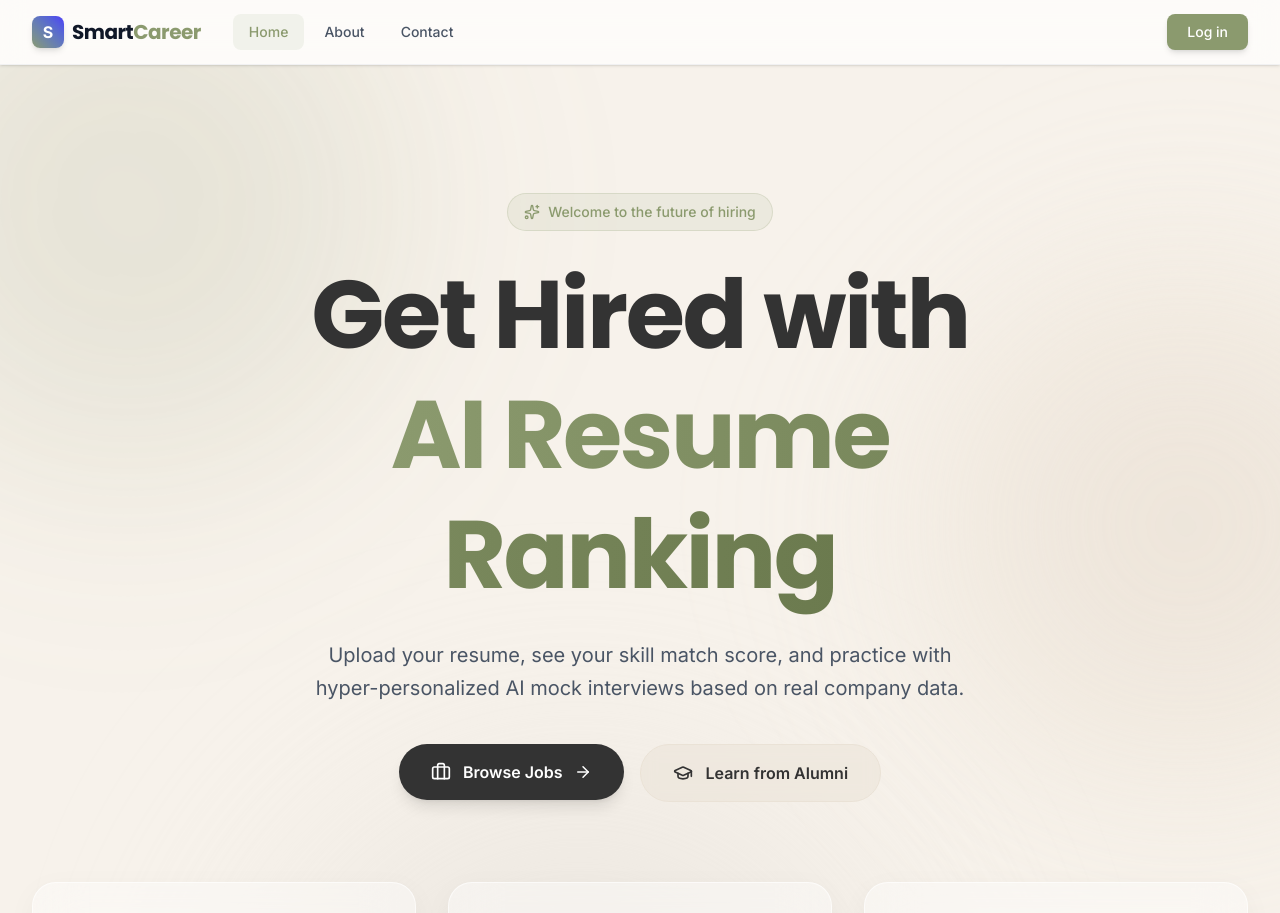
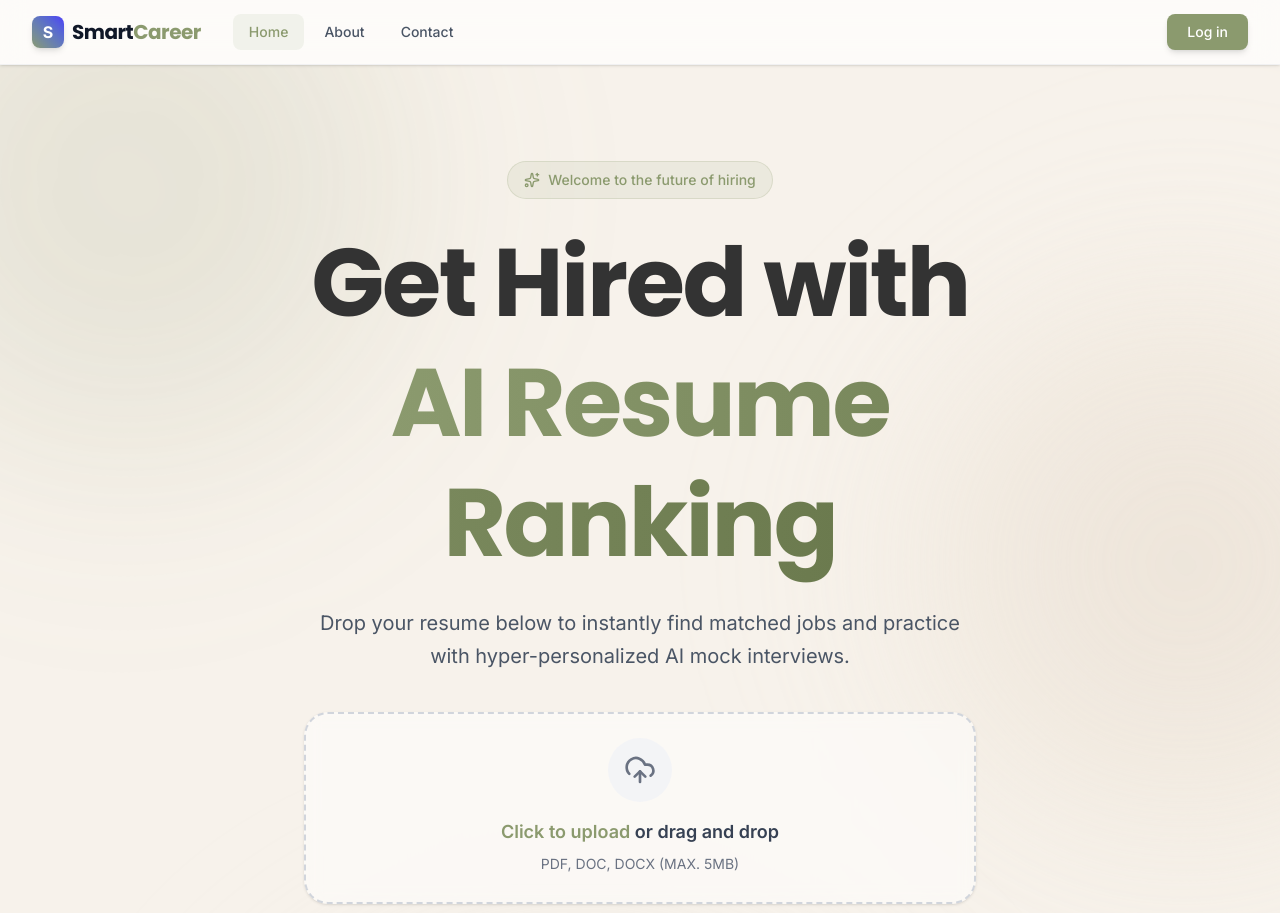
Before and after one commit to Jayumali369/placement-portal-major-project, a Next.js app in the folder frontend/: page / in a window 1280 px wide. Shown: the top 913 px of the page. Built offline with nearby package versions, Linux system fonts and the light colour scheme.

Commit message:
feat: redesign home page upload zone and add resume upload persistence flow

```diff
--- a/frontend/app/dashboard/page.js
+++ b/frontend/app/dashboard/page.js
@@ -28,6 +28,7 @@ export default function StudentDashboard() {
 
     setUser(parsedUser);
     fetchData(token);
+    checkAndUploadPendingResume(token, parsedUser);
   }, []);
 
   const fetchData = async (token) => {
@@ -47,6 +48,49 @@ export default function StudentDashboard() {
       if (appsRes.ok) setMyApplications(appsData);
     } catch (err) {
       console.error("Error fetching data:", err);
+    }
+  };
+
+  const checkAndUploadPendingResume = async (token, currentUser) => {
+    const pendingData = sessionStorage.getItem("pendingResumeData");
+    const pendingName = sessionStorage.getItem("pendingResumeName");
+
+    if (pendingData && pendingName) {
+      setUploadStatus("Processing uploaded resume...");
+      // Remove from session storage immediately to prevent duplicate uploads
+      sessionStorage.removeItem("pendingResumeData");
+      sessionStorage.removeItem("pendingResumeName");
+
+      try {
+        // Convert Data URL back to a File object
+        const res = await fetch(pendingData);
+        const blob = await res.blob();
+        const file = new File([blob], pendingName, { type: blob.type });
+
+        const formData = new FormData();
+        formData.append("resume", file);
+
+        const uploadRes = await fetch("http://localhost:5001/api/upload/resume", {
+          method: "POST",
+          headers: {
+            "Authorization": `Bearer ${token}`
+          },
+          body: formData
+        });
+
+        const data = await uploadRes.json();
+        if (uploadRes.ok) {
+          setUploadStatus("Resume auto-uploaded successfully!");
+          const updatedUser = { ...currentUser, resumeUrl: data.filePath };
+          setUser(updatedUser);
+          localStorage.setItem("user", JSON.stringify(updatedUser));
+        } else {
+          setUploadStatus(data.message || "Failed to auto-upload resume");
+        }
+      } catch (err) {
+        console.error("Error auto-uploading:", err);
+        setUploadStatus("Error auto-uploading resume.");
+      }
     }
   };
 
--- a/frontend/app/page.js
+++ b/frontend/app/page.js
@@ -1,10 +1,16 @@
 "use client";
 
+import { useState } from "react";
 import Link from "next/link";
+import { useRouter } from "next/navigation";
 import { motion } from "framer-motion";
-import { Sparkles, Briefcase, GraduationCap, ArrowRight, BrainCircuit, Activity, BarChart4 } from "lucide-react";
+import { Sparkles, Briefcase, GraduationCap, ArrowRight, BrainCircuit, Activity, BarChart4, UploadCloud } from "lucide-react";
 
 export default function Home() {
+  const router = useRouter();
+  const [isDragging, setIsDragging] = useState(false);
+  const [isProcessing, setIsProcessing] = useState(false);
+
   const fadeInUp = {
     hidden: { opacity: 0, y: 30 },
     visible: { opacity: 1, y: 0, transition: { duration: 0.6, ease: "easeOut" } }
@@ -18,6 +24,50 @@ export default function Home() {
     }
   };
 
+  const processFile = (file) => {
+    if (!file) return;
+    setIsProcessing(true);
+
+    const reader = new FileReader();
+    reader.onloadend = () => {
+      // Store in sessionStorage to persist across login redirect
+      sessionStorage.setItem("pendingResumeData", reader.result);
+      sessionStorage.setItem("pendingResumeName", file.name);
+
+      // Redirect to login
+      router.push("/login");
+    };
+    reader.readAsDataURL(file);
+  };
+
+  const handleFileChange = (e) => {
+    const file = e.target.files[0];
+    if (file) {
+      processFile(file);
+    }
+  };
+
+  const handleDragOver = (e) => {
+    e.preventDefault();
+    setIsDragging(true);
+  };
+
+  const handleDragLeave = (e) => {
+    e.preventDefault();
+    setIsDragging(false);
+  };
+
+  const handleDrop = (e) => {
+    e.preventDefault();
+    setIsDragging(false);
+    const file = e.dataTransfer.files[0];
+    if (file && (file.type === "application/pdf" || file.type.includes("word"))) {
+      processFile(file);
+    } else {
+      alert("Please upload a valid PDF or Word document.");
+    }
+  };
+
   return (
     <div className="min-h-screen bg-[#f7f2eb] relative overflow-hidden flex flex-col font-sans">
 
@@ -25,27 +75,27 @@ export default function Home() {
       <motion.div
         animate={{ scale: [1, 1.1, 1], rotate: [0, 90, 0] }}
         transition={{ duration: 20, repeat: Infinity, ease: "linear" }}
-        className="absolute top-[-10%] left-[-10%] w-[40vw] h-[40vw] bg-[#8b9a6e]/20 rounded-full blur-[100px] mix-blend-multiply opacity-70"
+        className="absolute top-[-10%] left-[-10%] w-[40vw] h-[40vw] bg-[#8b9a6e]/20 rounded-full blur-[100px] mix-blend-multiply opacity-70 z-0"
       />
       <motion.div
         animate={{ scale: [1, 1.2, 1], rotate: [0, -90, 0] }}
         transition={{ duration: 25, repeat: Infinity, ease: "linear" }}
-        className="absolute top-[20%] right-[-10%] w-[35vw] h-[35vw] bg-[#eae2d6]/60 rounded-full blur-[100px] mix-blend-multiply opacity-70"
+        className="absolute top-[20%] right-[-10%] w-[35vw] h-[35vw] bg-[#eae2d6]/60 rounded-full blur-[100px] mix-blend-multiply opacity-70 z-0"
       />
       <motion.div
         animate={{ scale: [1, 1.15, 1], x: [0, 50, 0], y: [0, 30, 0] }}
         transition={{ duration: 18, repeat: Infinity, ease: "easeInOut" }}
-        className="absolute bottom-[-10%] left-[20%] w-[45vw] h-[45vw] bg-[#eeeeee]/80 rounded-full blur-[100px] mix-blend-multiply opacity-70"
+        className="absolute bottom-[-10%] left-[20%] w-[45vw] h-[45vw] bg-[#eeeeee]/80 rounded-full blur-[100px] mix-blend-multiply opacity-70 z-0"
       />
 
       {/* Hero Section */}
-      <main className="relative pt-32 pb-16 px-6 lg:px-8 max-w-7xl mx-auto flex flex-col items-center justify-center flex-1 z-10">
+      <main className="relative pt-24 pb-16 px-6 lg:px-8 max-w-7xl mx-auto flex flex-col items-center justify-center flex-1 z-10 w-full">
 
         <motion.div
           initial="hidden"
           animate="visible"
           variants={staggerContainer}
-          className="text-center max-w-4xl mb-16"
+          className="text-center w-full max-w-4xl mb-16"
         >
           <motion.div variants={fadeInUp} className="flex justify-center mb-6">
             <span className="inline-flex items-center gap-2 px-4 py-2 rounded-full bg-[#8b9a6e]/10 text-[#8b9a6e] font-medium text-sm border border-[#8b9a6e]/20">
@@ -63,20 +113,48 @@ export default function Home() {
           </motion.variants>
 
           <motion.p variants={fadeInUp} className="text-lg md:text-xl text-gray-600 mb-10 leading-relaxed max-w-2xl mx-auto font-sans">
-            Upload your resume, see your skill match score, and practice with hyper-personalized AI mock interviews based on real company data.
+            Drop your resume below to instantly find matched jobs and practice with hyper-personalized AI mock interviews.
           </motion.p>
+
+          {/* Upload Zone */}
+          <motion.div variants={fadeInUp} className="max-w-2xl mx-auto mb-10">
+            <label
+              onDragOver={handleDragOver}
+              onDragLeave={handleDragLeave}
+              onDrop={handleDrop}
+              className={`flex flex-col items-center justify-center w-full h-48 border-2 border-dashed rounded-3xl cursor-pointer transition-all ${
+                isDragging ? "border-[#8b9a6e] bg-[#8b9a6e]/5 scale-105" : "border-gray-300 bg-white/50 hover:bg-white/80 hover:border-[#8b9a6e]/50"
+              } backdrop-blur-sm shadow-sm`}
+            >
+              <div className="flex flex-col items-center justify-center pt-5 pb-6">
+                <div className={`p-4 rounded-full mb-4 ${isDragging ? "bg-[#8b9a6e]/20 text-[#8b9a6e]" : "bg-gray-100 text-gray-500"}`}>
+                  <UploadCloud size={32} />
+                </div>
+                {isProcessing ? (
+                  <p className="mb-2 text-lg font-semibold text-[#8b9a6e] animate-pulse">Processing your resume...</p>
+                ) : (
+                  <>
+                    <p className="mb-2 text-lg font-semibold text-gray-700">
+                      <span className="text-[#8b9a6e]">Click to upload</span> or drag and drop
+                    </p>
+                    <p className="text-sm text-gray-500">PDF, DOC, DOCX (MAX. 5MB)</p>
+                  </>
+                )}
+              </div>
+              <input type="file" className="hidden" accept=".pdf,.doc,.docx" onChange={handleFileChange} disabled={isProcessing} />
+            </label>
+          </motion.div>
 
           <motion.div variants={fadeInUp} className="flex flex-col sm:flex-row gap-4 justify-center">
             <Link href="/dashboard">
-              <button className="group px-8 py-4 rounded-full bg-[#333333] text-white font-semibold shadow-lg hover:shadow-xl hover:bg-[#1a1a1a] transition-all flex items-center justify-center gap-3 w-full sm:w-auto">
-                <Briefcase size={20} />
-                Browse Jobs
-                <ArrowRight size={18} className="group-hover:translate-x-1 transition-transform" />
+              <button className="px-6 py-3.5 rounded-2xl font-semibold text-[#333333] bg-white/60 hover:bg-white border border-gray-200 transition-all flex items-center justify-center gap-2 w-full sm:w-auto shadow-sm hover:shadow-md">
+                <Briefcase size={18} />
+                Browse Jobs Manually
               </button>
             </Link>
             <Link href="/alumni-experience">
-              <button className="px-8 py-4 rounded-full font-semibold text-[#333333] bg-[#eae2d6]/50 hover:bg-[#eae2d6] border border-[#eae2d6] transition-all flex items-center justify-center gap-3 w-full sm:w-auto backdrop-blur-sm">
-                <GraduationCap size={20} />
+              <button className="px-6 py-3.5 rounded-2xl font-semibold text-[#333333] bg-white/60 hover:bg-white border border-gray-200 transition-all flex items-center justify-center gap-2 w-full sm:w-auto shadow-sm hover:shadow-md">
+                <GraduationCap size={18} />
                 Learn from Alumni
               </button>
             </Link>
```
